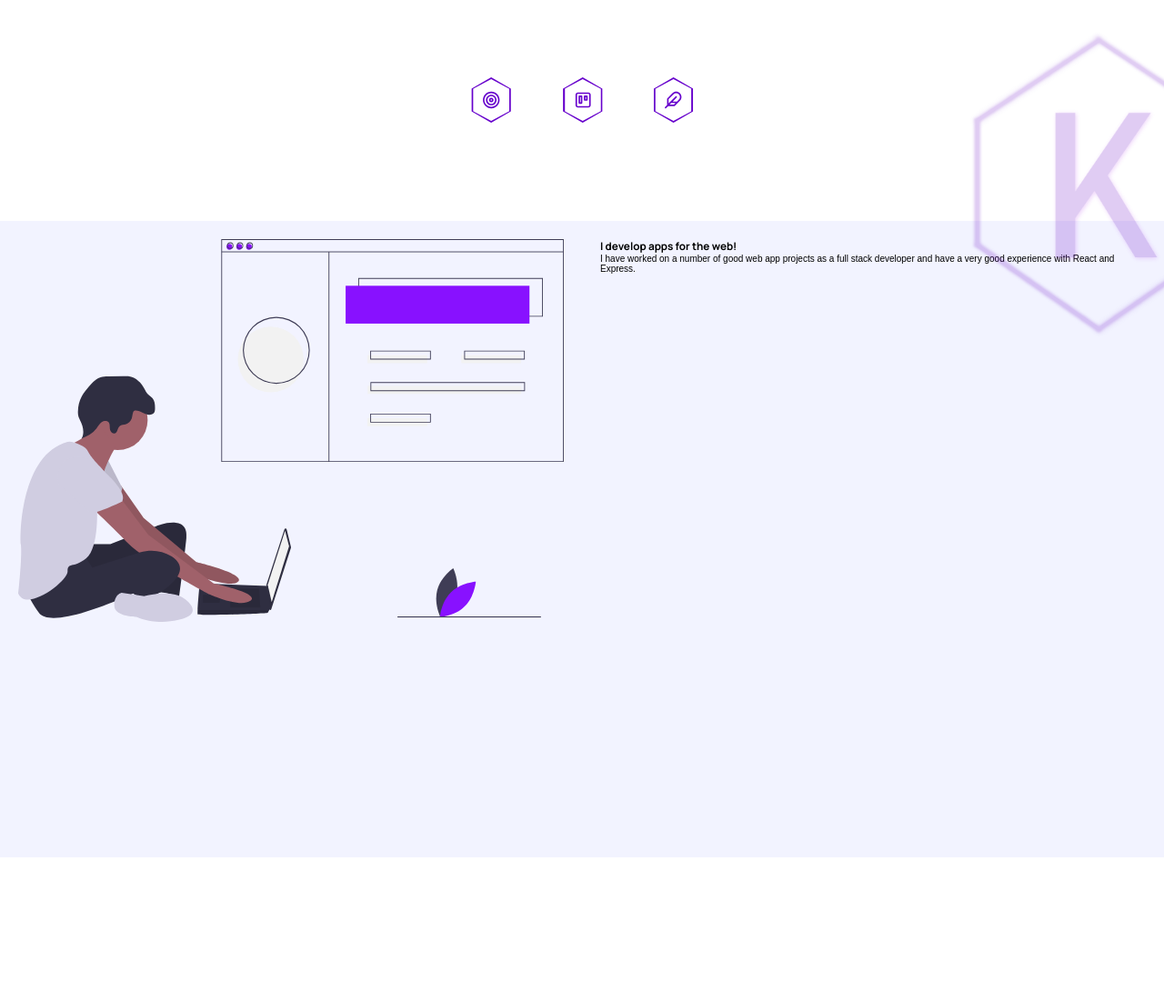
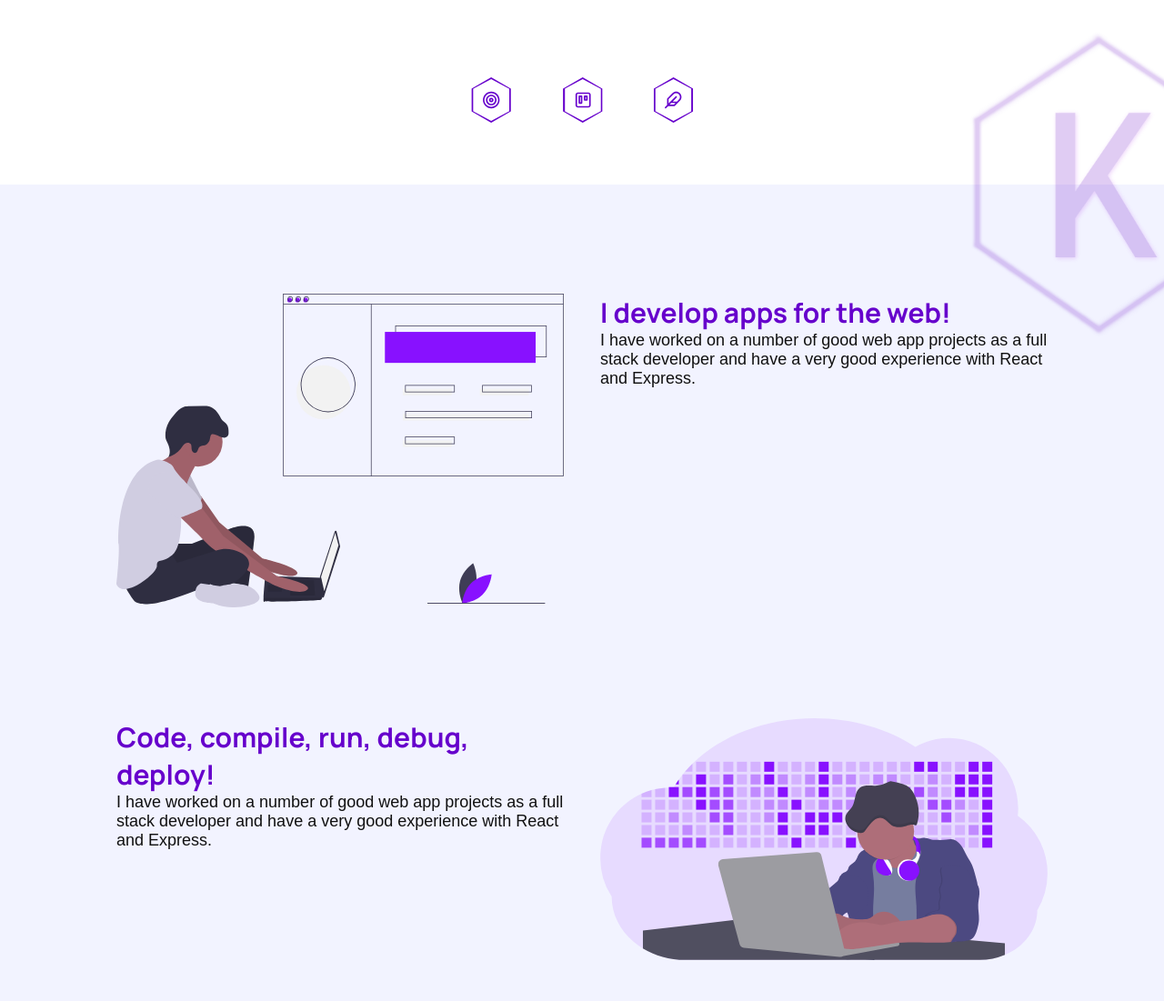
Before and after one commit to krissh-the-dev/portfolio, a website: page index.html in a window 1280 px wide. Shown: the part 597-1698 px from the top of the page at 91% size. Before the commit the page ends 1580 px from the top, so only its background shows below. Drawn offline with Linux system fonts and the light colour scheme; a web font is replaced by a local one.

Commit message:
added roles section

```diff
--- a/index.html
+++ b/index.html
@@ -120,7 +120,7 @@
         <img src="images/web-design.svg" alt="webb-design">
       </div>
       <div class="role__explanation">
-        <h3 class="role__title">
+        <h3 class="role__title heading-tertiary">
           I develop apps for the web!
         </h3>
         <p class="description">
@@ -129,6 +129,20 @@
         </p>
       </div>
     </div>
+    <div class="role">
+      <div class="role__explanation">
+        <h3 class="role__title heading-tertiary">
+          Code, compile, run, debug, deploy!
+        </h3>
+        <p class="description">
+          I have worked on a number of good web app projects as a full stack developer and have a very good experience
+          with React and Express.
+        </p>
+      </div>
+      <div class="role__illustration">
+        <img src="images/github.svg" alt="webb-design">
+      </div>
+    </div>
   </section>
 </body>
 
--- a/sass/base/_typography.scss
+++ b/sass/base/_typography.scss
@@ -7,6 +7,11 @@ h3,
 h4,
 h5 {
   font-family: 'Manrope', sans-serif;
+}
+
+h3 {
+  font-size: 4rem;
+  font-weight: 600;
 }
 
 h6 {
@@ -19,3 +24,13 @@ button,
 select {
   font-family: $font-family-secondary;
 }
+
+.heading-tertiary {
+  font-size: 3rem;
+  color: $color-primary-main;
+}
+
+.description {
+  font-size: 1.8rem;
+  color: $color-gray-7;
+}
--- a/sass/components/_roles.scss
+++ b/sass/components/_roles.scss
@@ -1,15 +1,20 @@
 .roles {
-  height: 70rem;
   width: 100%;
-  margin: 4rem 0;
+  padding: 4rem 0;
 
   background-color: $color-bluish-gray;
 
   .role {
     display: flex;
+    max-width: 80%;
+    margin: 4rem auto;
 
     &>div {
-      padding: 2rem;
+      margin: 4rem 0;
+
+      &:not(:last-child) {
+        margin-right: 4rem;
+      }
     }
 
     &__illustration {
```
Also changed, not shown: css/main.css, css/main.min.css.
